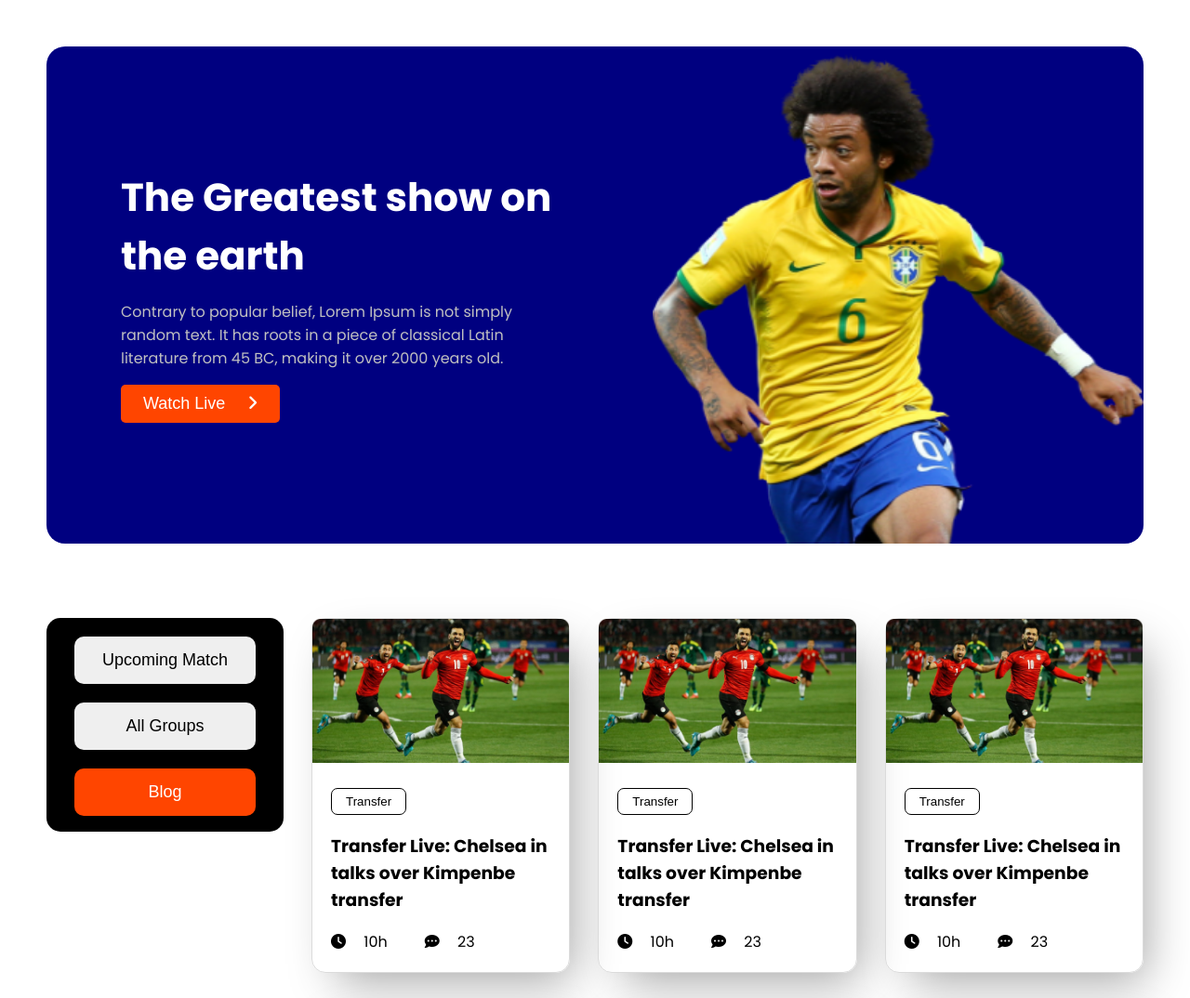
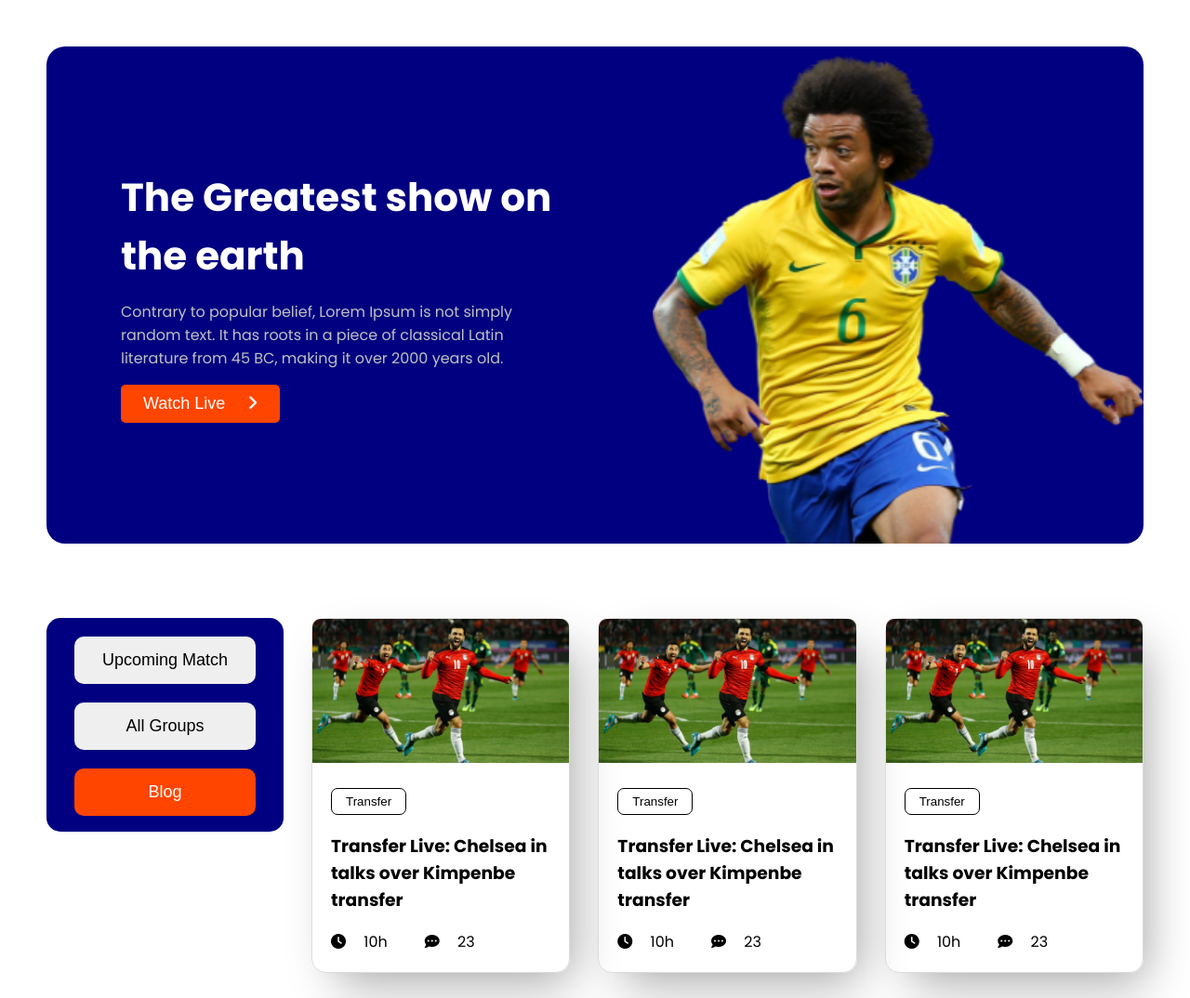
Before and after one commit to jinx71/world-cup, a plain HTML site: page index.html in a window 1280 px wide. Shown: the top 1074 px of the page at 93% size. Drawn offline with Linux system fonts and the light colour scheme.

Commit message:
Color variable declared and changes the whole sites color themes to navyblue-orangered-white

```diff
--- a/css/style.css
+++ b/css/style.css
@@ -110,7 +110,7 @@ main {
 
 /* Navigation Menu Design */
 nav {
-    background-color: black;
+    background-color: var(--general-background);
     height: 230px;
     display: flex;
     flex-direction: column;
```
